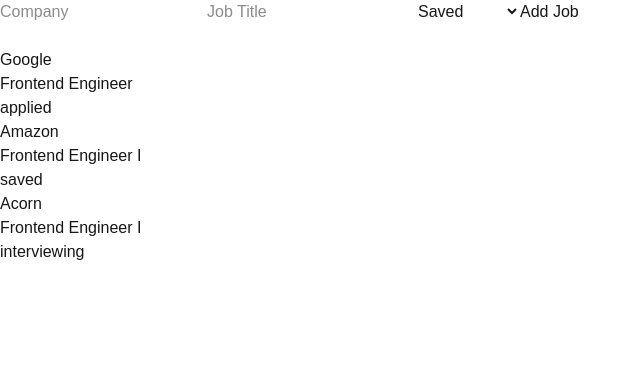
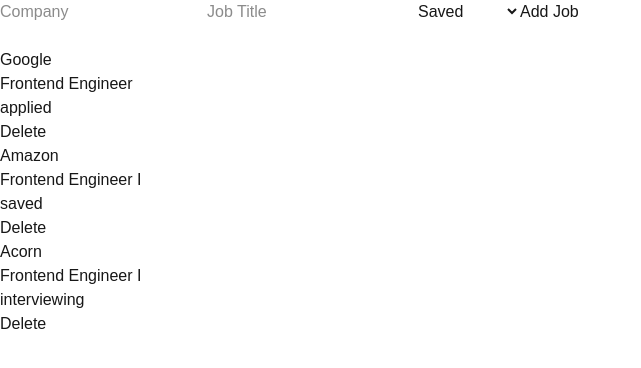
Before and after one commit to andrewlit10/ai-job-tracker, a Next.js app: page /jobs in a window 1280 px wide. Shown: the top 368 px of the page, without its empty margins (0-641 px from the left). Built offline with nearby package versions, Linux system fonts and the light colour scheme.

Commit message:
add job deletion functionality

```diff
--- a/src/app/jobs/page.tsx
+++ b/src/app/jobs/page.tsx
@@ -35,7 +35,10 @@
     setTitle("");
     setStatus("saved");
   }
-
+  function deleteJob(id: string) {
+    const updatedJobs = jobs.filter((job) => job.id !== id);
+    setJobs(updatedJobs);
+  }
   return (
     <main>
       <form onSubmit={addNewJob}>
@@ -67,6 +70,7 @@
           <h2>{job.company}</h2>
           <p>{job.title}</p>
           <p>{job.status}</p>
+          <button onClick={() => deleteJob(job.id)}>Delete</button>
         </div>
       ))}
     </main>
```
